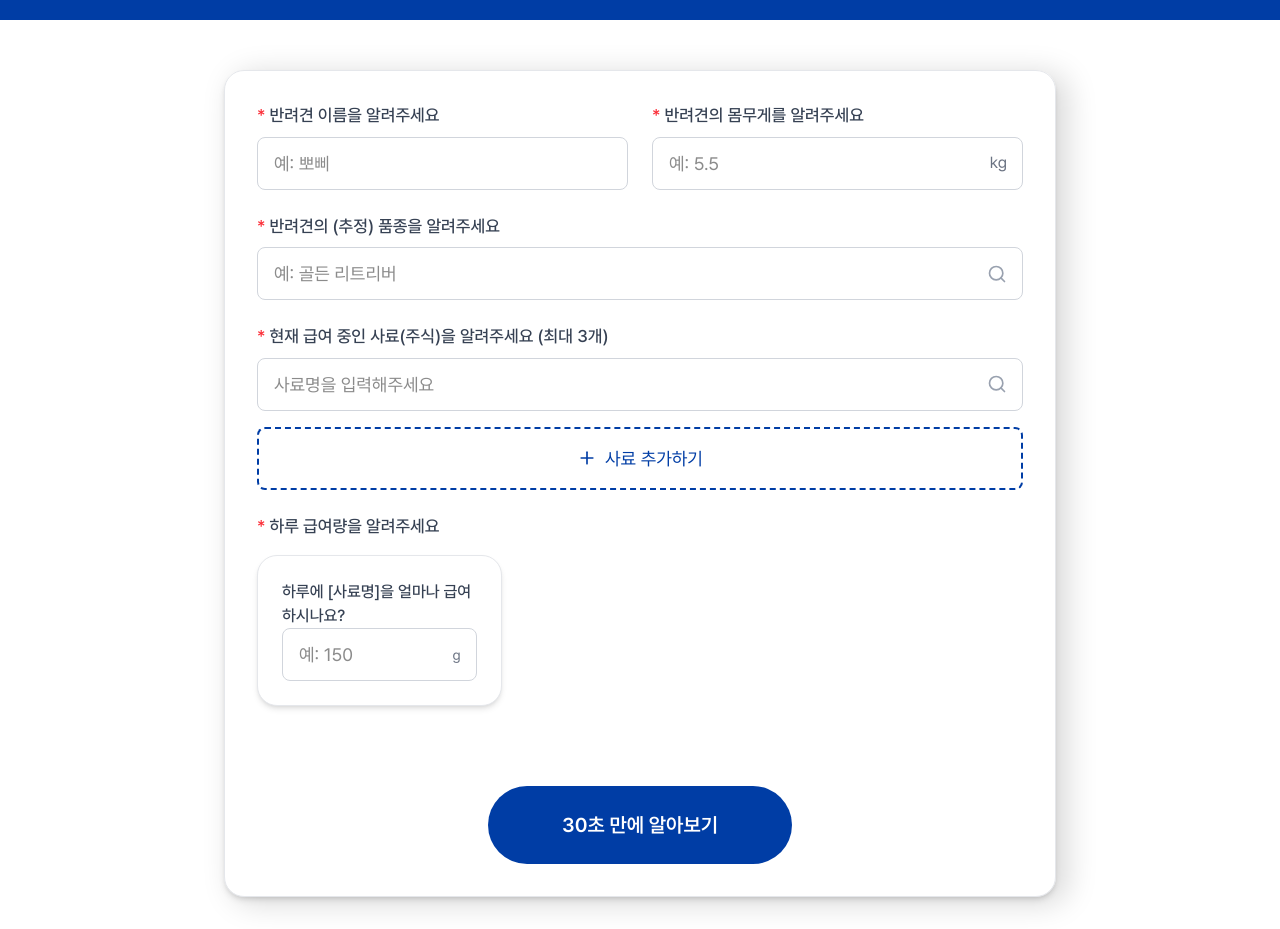
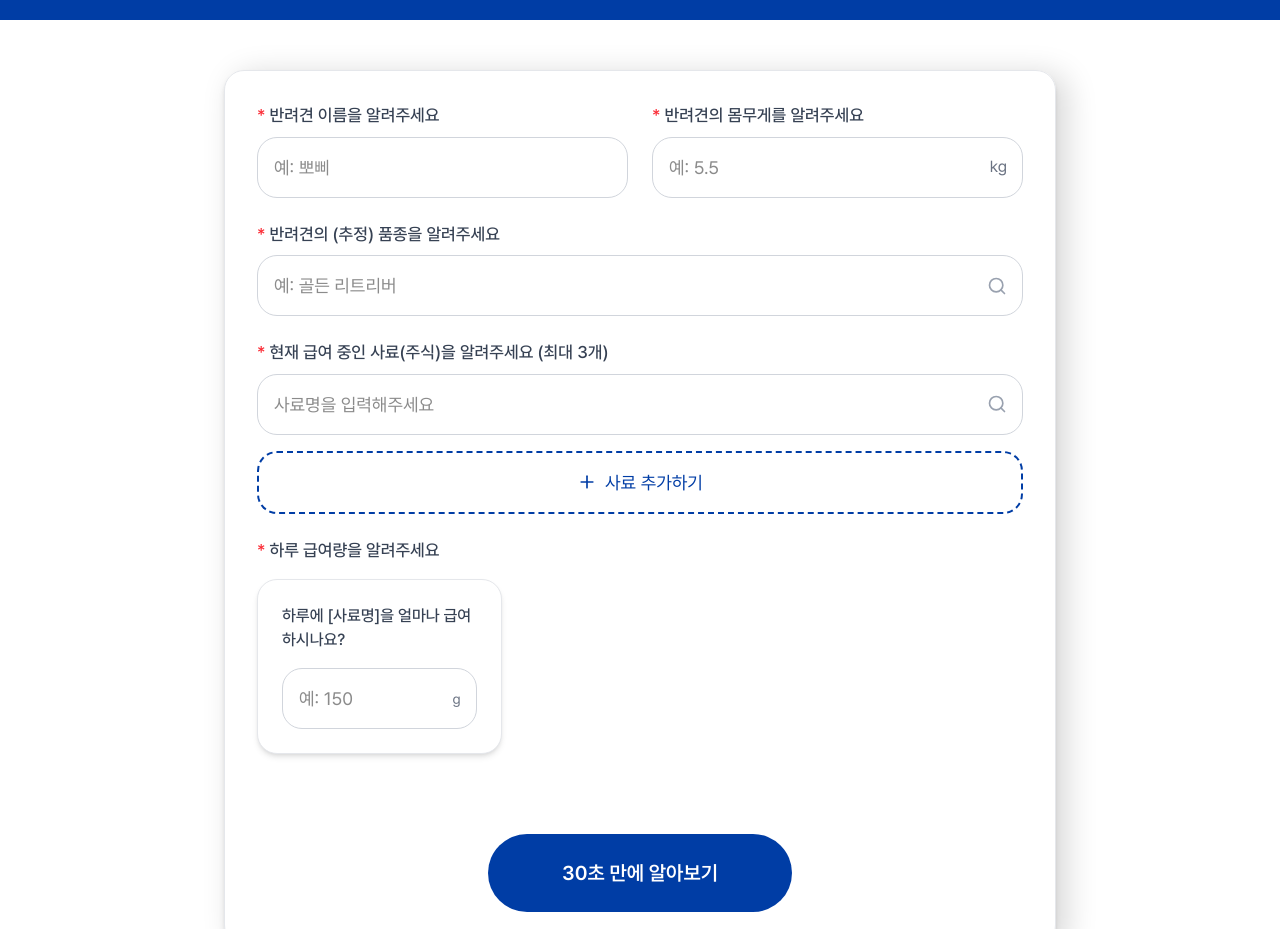
Before and after one commit to SeokHoChoi/test-jelly-univ-fe, a Next.js app: page /product-analysis in a window 1280 px wide. Shown: the part 420-1349 px from the top of the page. Built offline with nearby package versions, Linux system fonts and the light colour scheme.

Commit message:
feat: 분석 페이지 > 인풋 UI 조정

```diff
--- a/src/components/product-analysis/ProductForm.tsx
+++ b/src/components/product-analysis/ProductForm.tsx
@@ -130,7 +130,7 @@ const ProductForm = () => {
                   </label>
                   <input
                     {...register('dogName', { required: '반려견 이름을 입력해주세요' })}
-                    className="w-full px-4 py-3 border border-gray-300 rounded-lg focus:ring-2 focus:ring-brand-blue focus:border-transparent text-[18px] font-normal"
+                    className="w-full px-4 py-4 border border-gray-300 rounded-[20px] focus:ring-2 focus:ring-brand-blue focus:border-transparent text-[18px] font-normal"
                     placeholder="예: 뽀삐"
                   />
                   {errors.dogName && (
@@ -147,7 +147,7 @@ const ProductForm = () => {
                       {...register('dogWeight', { required: '몸무게를 입력해주세요' })}
                       type="number"
                       step="0.1"
-                      className="w-full px-4 py-3 border border-gray-300 rounded-lg focus:ring-2 focus:ring-brand-blue focus:border-transparent pr-12 text-[18px] font-normal"
+                      className="w-full px-4 py-4 border border-gray-300 rounded-[20px] focus:ring-2 focus:ring-brand-blue focus:border-transparent pr-12 text-[18px] font-normal"
                       placeholder="예: 5.5"
                     />
                     <span className="absolute right-4 top-1/2 transform -translate-y-1/2 text-gray-500">
@@ -168,7 +168,7 @@ const ProductForm = () => {
                 <div className="relative">
                   <input
                     {...register('dogBreed', { required: '품종을 입력해주세요' })}
-                    className="w-full px-4 py-3 border border-gray-300 rounded-lg focus:ring-2 focus:ring-brand-blue focus:border-transparent pr-12 text-[18px] font-normal"
+                    className="w-full px-4 py-4 border border-gray-300 rounded-[20px] focus:ring-2 focus:ring-brand-blue focus:border-transparent pr-12 text-[18px] font-normal"
                     placeholder="예: 골든 리트리버"
                   />
                   <Search className="absolute right-4 top-1/2 transform -translate-y-1/2 text-gray-400" size={20} />
@@ -192,7 +192,7 @@ const ProductForm = () => {
                             ref={(el) => { feedNameInputRefs.current[index] = el; }}
                             value={feed.name}
                             onChange={(e) => updateFeed(index, 'name', e.target.value)}
-                            className="w-full px-4 py-3 border border-gray-300 rounded-lg focus:ring-2 focus:ring-brand-blue focus:border-transparent pr-12 text-[18px] font-normal"
+                            className="w-full px-4 py-4 border border-gray-300 rounded-[20px] focus:ring-2 focus:ring-brand-blue focus:border-transparent pr-12 text-[18px] font-normal"
                             placeholder="사료명을 입력해주세요"
                           />
                           <Search className="absolute right-4 top-1/2 transform -translate-y-1/2 text-gray-400" size={20} />
@@ -205,7 +205,7 @@ const ProductForm = () => {
                         <button
                           type="button"
                           onClick={() => removeFeed(index)}
-                          className="px-4 py-3 text-red-500 hover:text-red-700"
+                          className="px-4 py-4 text-red-500 hover:text-red-700"
                         >
                           삭제
                         </button>
@@ -218,7 +218,7 @@ const ProductForm = () => {
                   <button
                     type="button"
                     onClick={addFeed}
-                    className="w-full border-2 border-dashed border-[#003DA5] rounded-lg p-4 text-[#003DA5] hover:border-[#002A7A] hover:text-[#002A7A] transition-colors flex items-center justify-center gap-2 bg-transparent hover:bg-[#003DA5]/5 text-[18px] font-normal"
+                    className="w-full border-2 border-dashed border-[#003DA5] rounded-[20px] p-4 text-[#003DA5] hover:border-[#002A7A] hover:text-[#002A7A] transition-colors flex items-center justify-center gap-2 bg-transparent hover:bg-[#003DA5]/5 text-[18px] font-normal"
                   >
                     <Plus size={20} />
                     사료 추가하기
@@ -237,7 +237,7 @@ const ProductForm = () => {
                       <Text variant="body" className="font-medium mb-2">
                         하루에 {feed.name || '[사료명]'}을 얼마나 급여하시나요?
                       </Text>
-                      <div className="relative">
+                      <div className="relative mt-4">
                         <input
                           ref={(el) => { amountInputRefs.current[index] = el; }}
                           value={feed.amount}
@@ -245,7 +245,7 @@ const ProductForm = () => {
                           type="text"
                           inputMode="numeric"
                           pattern="[0-9]*"
-                          className="w-full px-4 py-3 border border-gray-300 rounded-lg focus:ring-2 focus:ring-brand-blue focus:border-transparent text-[18px] font-normal"
+                          className="w-full px-4 py-4 border border-gray-300 rounded-[20px] focus:ring-2 focus:ring-brand-blue focus:border-transparent text-[18px] font-normal"
                           placeholder="예: 150"
                         />
                         <span className="absolute right-4 top-1/2 transform -translate-y-1/2 text-gray-500 text-sm">
```
